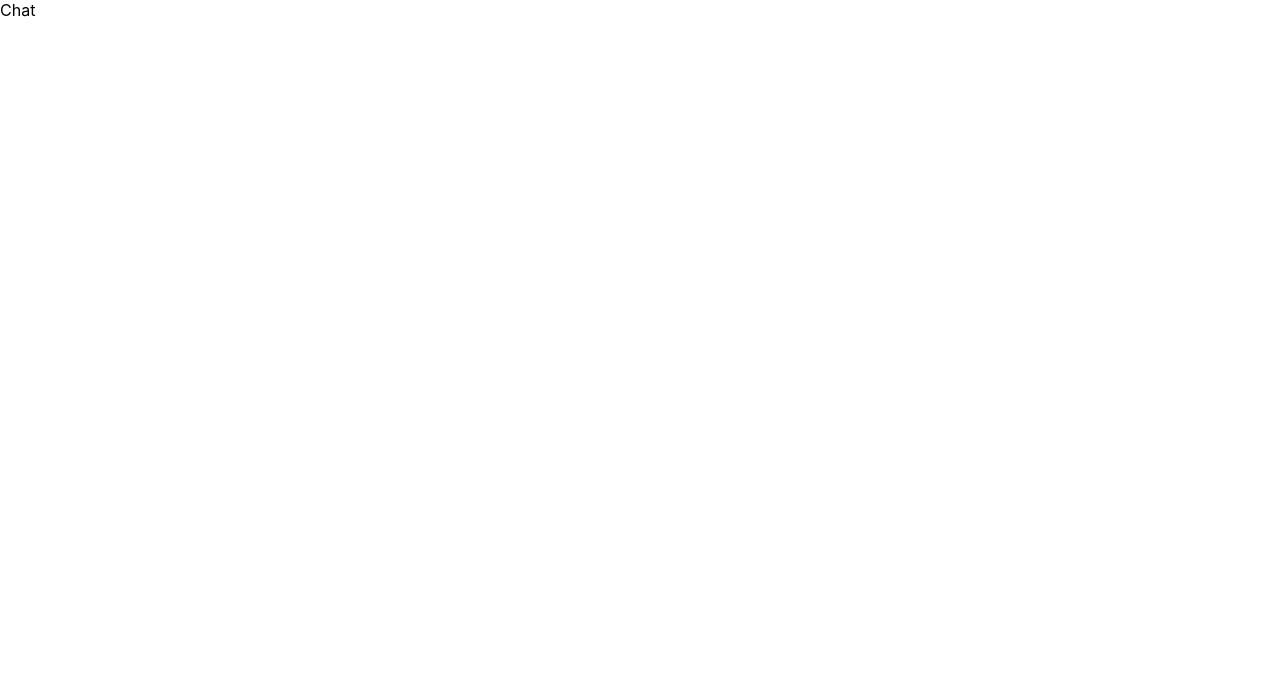
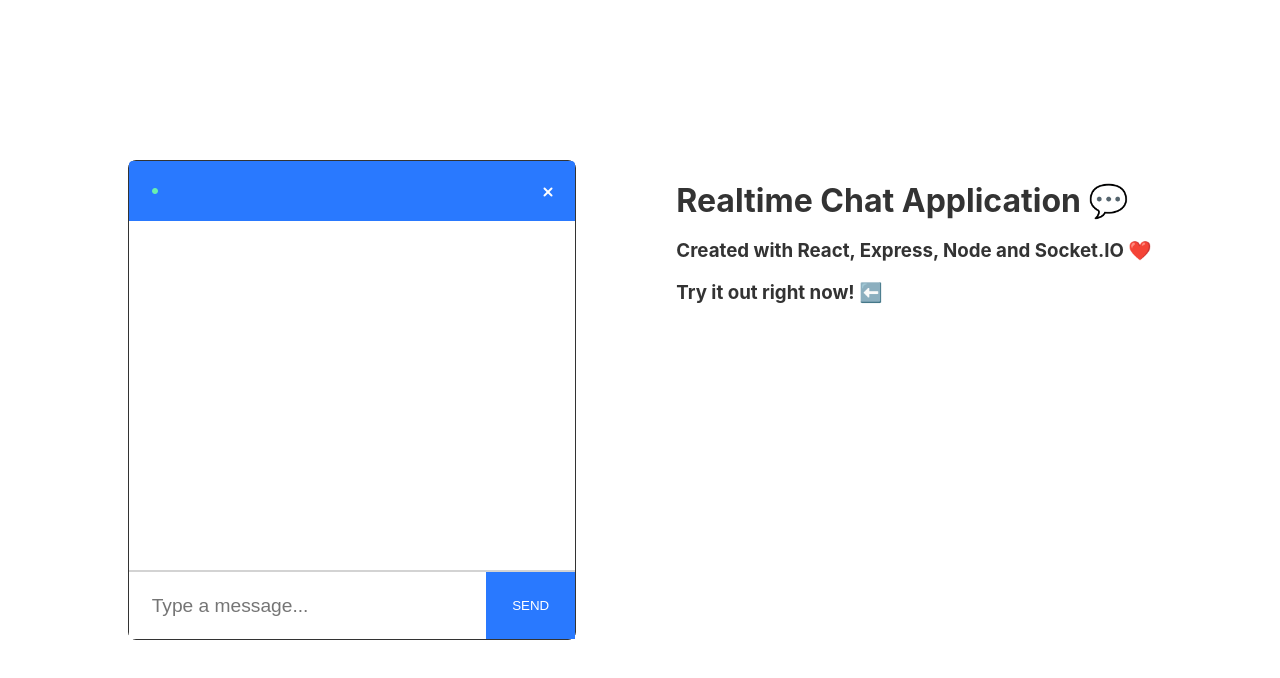
Before and after one commit to zzacong/realtime-chat-socketio-fullstack, a Next.js app: page /chat in a window 1280 px wide. Shown: the top 678 px of the page. Built offline with nearby package versions, Linux system fonts and the light colour scheme.

Commit message:
chat function

```diff
--- /dev/null
+++ b/components/InfoBar.jsx
@@ -0,0 +1,26 @@
+import Image from 'next/image'
+import Link from 'next/link'
+import styles from '../styles/InfoBar.module.css'
+
+export default function InfoBar({ room }) {
+  return (
+    <div className={styles.infoBar}>
+      <div className={styles.leftInnerContainer}>
+        <Image src="/onlineIcon.png" alt="online icon" width={6} height={6} />
+        <h3 style={{ marginLeft: '6%' }}>{room}</h3>
+      </div>
+      <div className={styles.rightInnerContainer}>
+        <Link href="/">
+          <a>
+            <Image
+              src="/closeIcon.png"
+              alt="close icon"
+              width={10}
+              height={10}
+            />
+          </a>
+        </Link>
+      </div>
+    </div>
+  )
+}
--- /dev/null
+++ b/components/Input.jsx
@@ -0,0 +1,20 @@
+import React from 'react'
+import styles from '../styles/Input.module.css'
+
+export default function Input({ message, setMessage, sendMessage }) {
+  return (
+    <form className={styles.form}>
+      <input
+        className={styles.input}
+        type="text"
+        placeholder="Type a message..."
+        value={message}
+        onChange={e => setMessage(e.target.value)}
+        onKeyPress={e => e.key === 'Enter' && sendMessage(e)}
+      />
+      <button className={styles.sendButton} onClick={e => sendMessage(e)}>
+        Send
+      </button>
+    </form>
+  )
+}
--- /dev/null
+++ b/components/Message.jsx
@@ -0,0 +1,26 @@
+import ReactEmoji from 'react-emoji'
+
+export default function Message({ message: { user, text }, name }) {
+  let isSentByCurrentUser = false
+  const trimmedName = name.trim().toLowerCase()
+
+  if (user === trimmedName) {
+    isSentByCurrentUser = true
+  }
+
+  return isSentByCurrentUser ? (
+    <div className="messageContainer justifyEnd">
+      <p className="sentText pr-10">{trimmedName}</p>
+      <div className="messageBox backgroundBlue">
+        <p className="messageText colorWhite">{text}</p>
+      </div>
+    </div>
+  ) : (
+    <div className="messageContainer justifyStart">
+      <div className="messageBox backgroundLight">
+        <p className="messageText colorDark">{text}</p>
+      </div>
+      <p className="sentText pl-10">{user}</p>
+    </div>
+  )
+}
--- /dev/null
+++ b/components/Messages.jsx
@@ -0,0 +1,15 @@
+import React from 'react'
+import styles from '../styles/Messages.module.css'
+import Message from './Message'
+
+export default function Messages({ messages, name }) {
+  return (
+    <div className={styles.messages}>
+      {messages.map((message, i) => (
+        <div key={i}>
+          <Message message={message} name={name} />
+        </div>
+      ))}
+    </div>
+  )
+}
--- /dev/null
+++ b/components/TextContainer.jsx
@@ -0,0 +1,49 @@
+import Image from 'next/image'
+import styles from '../styles/TextContainer.module.css'
+
+export default function TextContainer({ users }) {
+  return (
+    <div className={styles.textContainer}>
+      <div>
+        <h1>
+          Realtime Chat Application{' '}
+          <span role="img" aria-label="emoji">
+            💬
+          </span>
+        </h1>
+        <h3>
+          Created with React, Express, Node and Socket.IO{' '}
+          <span role="img" aria-label="emoji">
+            ❤️
+          </span>
+        </h3>
+        <h3>
+          Try it out right now!{' '}
+          <span role="img" aria-label="emoji">
+            ⬅️
+          </span>
+        </h3>
+      </div>
+      {users && (
+        <div>
+          <h2>People currently chatting:</h2>
+          <div className={styles.activeContainer}>
+            <ul className={styles.list}>
+              {users.map(({ name }) => (
+                <li key={name} className={styles.activeItem}>
+                  <h3>{name}</h3>
+                  <Image
+                    src="/onlineIcon.png"
+                    alt="Online Icon"
+                    width={8}
+                    height={8}
+                  />
+                </li>
+              ))}
+            </ul>
+          </div>
+        </div>
+      )}
+    </div>
+  )
+}
--- a/pages/chat.jsx
+++ b/pages/chat.jsx
@@ -1,32 +1,75 @@
 import { useState, useEffect } from 'react'
 import { useRouter } from 'next/router'
-import io from 'socket.io-client'
+import { io } from 'socket.io-client'
+import styles from '../styles/Chat.module.css'
+import InfoBar from '../components/InfoBar'
+import Input from '../components/Input'
+import Messages from '../components/Messages'
+import TextContainer from '../components/TextContainer'
 
 let socket
 
 export default function Chat() {
   const [name, setName] = useState('')
   const [room, setRoom] = useState('')
-  const { query } = useRouter()
-  const ENDPOINT = 'http://localhost:5000'
+  const [users, setUsers] = useState('')
+  const [message, setMessage] = useState('')
+  const [messages, setMessages] = useState([])
+  const router = useRouter()
 
   useEffect(() => {
-    const { name, room } = query
+    socket = io('http://localhost:5000')
 
-    socket = io(ENDPOINT)
-
+    const { name, room } = router.query
     setName(name)
     setRoom(room)
 
-    socket.emit('join', { name, room }, ({ error }) => {
-      if (error) alert(error)
+    socket.emit('join', { name, room }, error => {
+      if (error) {
+        alert(error)
+        router.push('/')
+      }
+    })
+
+    socket.on('connect', () => {
+      console.log(`Connected on ${socket.id}`)
+    })
+
+    socket.on('disconnect', () => {
+      console.log('Disconnected')
+    })
+
+    socket.on('message', message => {
+      console.log(message)
+      setMessages(prev => [...prev, message])
+    })
+
+    socket.on('roomData', ({ users }) => {
+      setUsers(users)
     })
 
     return () => {
       socket.disconnect()
-      socket.off()
     }
-  }, [ENDPOINT, query])
+  }, [router.query])
 
-  return <div>Chat</div>
+  const sendMessage = e => {
+    e.preventDefault()
+    if (message) socket.emit('sendMessage', message, () => setMessage(''))
+  }
+
+  return (
+    <div className={styles.outerContainer}>
+      <div className={styles.container}>
+        <InfoBar room={room} />
+        <Messages messages={messages} name={name} />
+        <Input
+          message={message}
+          setMessage={setMessage}
+          sendMessage={sendMessage}
+        />
+      </div>
+      <TextContainer users={users} />
+    </div>
+  )
 }
--- /dev/null
+++ b/styles/Chat.module.css
@@ -0,0 +1,35 @@
+.outerContainer {
+  display: flex;
+  justify-content: center;
+  align-items: center;
+  height: 100vh;
+  /* background-color: #1A1A1D; */
+}
+
+.container {
+  display: flex;
+  flex-direction: column;
+  justify-content: space-between;
+  /* background: #FFFFFF; */
+  border: 1px solid #333;
+  border-radius: 8px;
+  height: 60%;
+  width: 35%;
+}
+
+@media (min-width: 320px) and (max-width: 480px) {
+  .outerContainer {
+    height: 100%;
+  }
+
+  .container {
+    width: 100%;
+    height: 100%;
+  }
+}
+
+@media (min-width: 480px) and (max-width: 1200px) {
+  .container {
+    width: 60%;
+  }
+}
--- /dev/null
+++ b/styles/InfoBar.module.css
@@ -0,0 +1,24 @@
+.infoBar {
+  display: flex;
+  align-items: center;
+  justify-content: space-between;
+  background: #2979FF;
+  border-radius: 4px 4px 0 0;
+  height: 60px;
+  width: 100%;
+}
+
+.leftInnerContainer {
+  flex: 0.5;
+  display: flex;
+  align-items: center;
+  margin-left: 5%;
+  color: white;
+}
+
+.rightInnerContainer {
+  display: flex;
+  flex: 0.5;
+  justify-content: flex-end;
+  margin-right: 5%;
+}
--- /dev/null
+++ b/styles/Input.module.css
@@ -0,0 +1,23 @@
+.form {
+  display: flex;
+  border-top: 2px solid #D3D3D3;
+}
+
+.input {
+  border: none;
+  border-radius: 0;
+  padding: 5%;
+  width: 80%;
+  font-size: 1.2em;
+}
+
+.sendButton {
+  color: #fff !important;
+  text-transform: uppercase;
+  text-decoration: none;
+  background: #2979FF;
+  padding: 20px;
+  display: inline-block;
+  border: none;
+  width: 20%;
+}
--- /dev/null
+++ b/styles/Messages.module.css
@@ -0,0 +1,5 @@
+.messages {
+  padding: 5% 0;
+  overflow: auto;
+  flex: auto;
+}
--- /dev/null
+++ b/styles/TextContainer.module.css
@@ -0,0 +1,38 @@
+.textContainer {
+  display: flex;
+  flex-direction: column;
+  margin-left: 100px;
+  color: #333;
+  height: 60%;
+  justify-content: space-between;
+}
+
+.textContainer h1 {
+  margin-bottom: 0px;
+}
+
+.activeContainer {
+  display: flex;
+  align-items: center;
+  margin-bottom: 50%;
+}
+
+.list {
+  list-style: none;
+}
+
+.activeItem {
+  display: flex;
+  align-items: center;
+}
+
+.activeItem h3 {
+  margin: 8px 0;
+  margin-right: 5px;
+}
+
+@media (min-width: 320px) and (max-width: 1200px) {
+  .textContainer {
+    display: none;
+  }
+}
--- a/styles/globals.css
+++ b/styles/globals.css
@@ -22,3 +22,72 @@
 button:hover {
   cursor: pointer;
 }
+
+input:focus,
+textarea:focus,
+select:focus {
+  outline: none;
+}
+
+
+
+/* Message Component */
+.messageContainer {
+  display: flex;
+  padding: 0 5%;
+  margin-top: 3px;
+}
+
+.messageBox {
+  border-radius: 20px;
+  padding: 5px 20px;
+  margin-top: 5px;
+  display: flex;
+  align-items: center;
+  max-width: 80%;
+}
+
+.messageText {
+  font-size: 1.1em;
+  margin: 5px 0;
+}
+
+.sentText {
+  display: flex;
+  align-items: center;
+  font-family: Helvetica;
+  color: #828282;
+  letter-spacing: 0.3px;
+}
+
+.pl-10 {
+  padding-left: 10px;
+}
+
+.pr-10 {
+  padding-right: 10px;
+}
+
+.justifyStart {
+  justify-content: flex-start;
+}
+
+.justifyEnd {
+  justify-content: flex-end;
+}
+
+.colorWhite {
+  color: white;
+}
+
+.colorDark {
+  color: #353535;
+}
+
+.backgroundBlue {
+  background: #2979FF;
+}
+
+.backgroundLight {
+  background: #F3F3F3;
+}
```
Also changed, not shown: public/closeIcon.png (added), public/onlineIcon.png (added).
